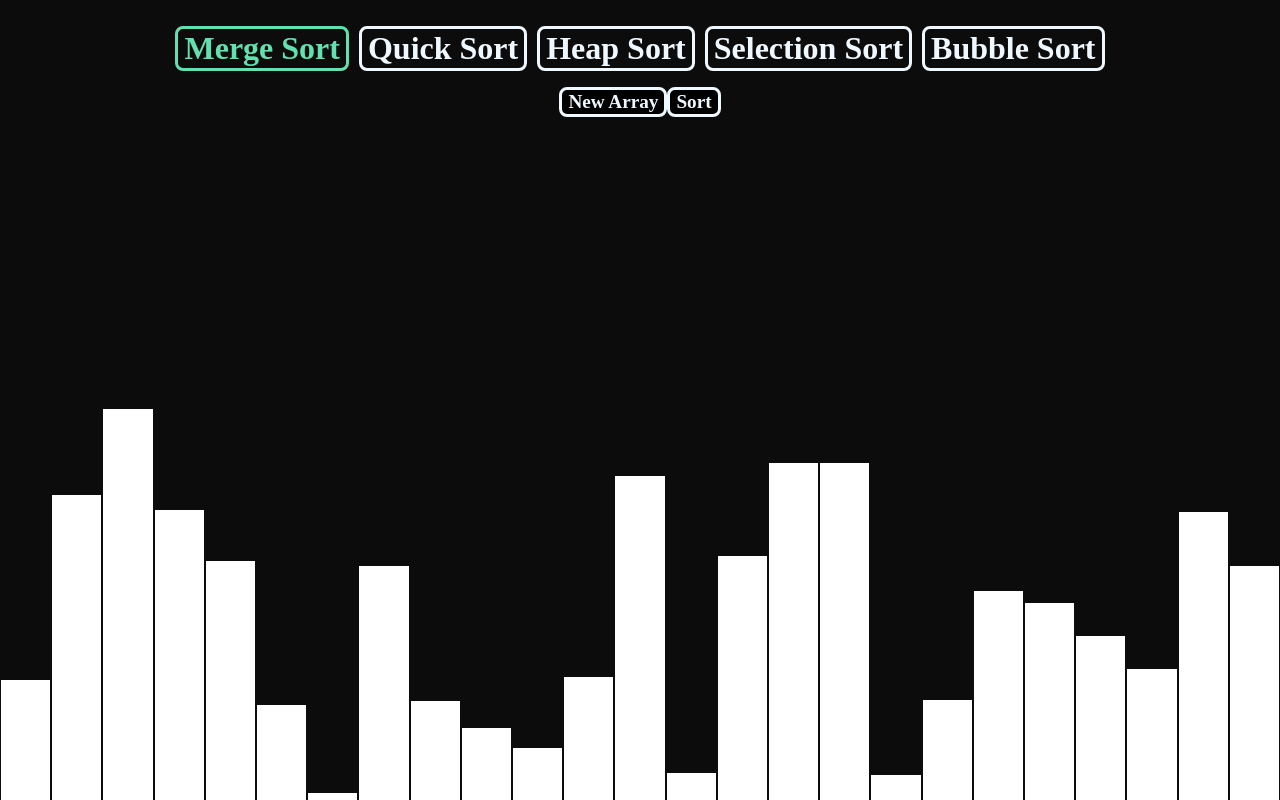
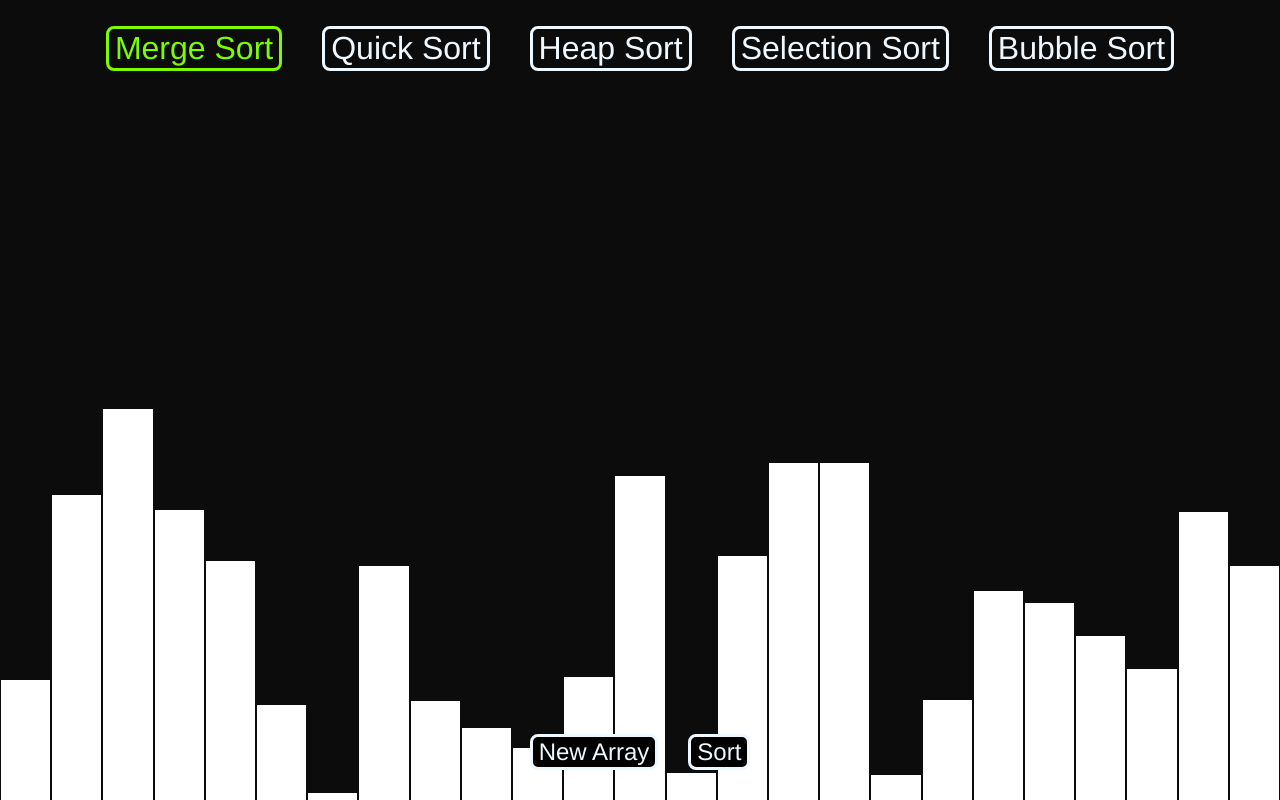
Before and after one commit to ashwinraonc-oss/Algorithm-Visualizer, a React (Create React App) app: page / in a window 1280 px wide. Built offline with nearby package versions, Linux system fonts and the light colour scheme.

Commit message:
minor edits

```diff
--- a/src/SortingVisualizer/SortingVisualizer.css
+++ b/src/SortingVisualizer/SortingVisualizer.css
@@ -1,5 +1,5 @@
 *{
-    font-family: "OCR A Std";
+    font-family: "Franklin Gothic Medium";
 }
 .array-bar {
     margin: 0 1px;
@@ -30,7 +30,7 @@ body {
 
 .sort_buttons{
     display: flex;
-    gap: 10px;
+    gap: 40px;
     justify-content: center;
     font-size: 1.25rem;
     padding: 1rem 1.5rem;
@@ -46,7 +46,7 @@ body {
     border-radius: 0.5rem;
     background-color: transparent;
     font-size: 2rem;
-    font-weight: 700;
+    font-weight: 400;
     color:aliceblue;
 }
 .sort_buttons button span{
@@ -68,7 +68,7 @@ body {
     transition: 0.4s ease-out;
 }
 .sort_buttons button:hover{
-    color:rgb(98, 224, 176);
+    color:lawngreen;
     border-color: transparent;
 }
 .sort_buttons button:hover:after{
@@ -80,23 +80,33 @@ body {
 
 .sort_buttons button.active,
 .sort_buttons button.active:hover{
-    color: rgb(98, 224, 176);
-    border-color: rgb(98, 224, 176);
+    color: lawngreen;
+    border-color: lawngreen;
 }
 .run_buttons button{
     position: relative;
     border: 3px solid aliceblue;
     transition: 0.4s ease-out;
     outline: none;
-    background-image: linear-gradient(to right, rgb(0, 0, 0) 50%, rgb(216, 59, 19) 50%);
+    background-image: linear-gradient(to right, rgb(0, 0, 0) 50%, rgb(19, 216, 29) 50%);
     background-size: 200%;
     appearance: none;
     border-radius: 0.5rem;
-    font-size: 1.2rem;
-    font-weight: 700;
+    font-size: 1.5rem;
+    font-weight: 400;
     color:aliceblue;
+}
+.run_buttons{
+    position: fixed;
+    bottom: 30px;
+    left: 0;
+    width: 100%;
+    gap: 30px;
+    display: flex;
+    justify-content: center;
 }
 .run_buttons button:hover{
     background-position: right;
 
+
 }
```
